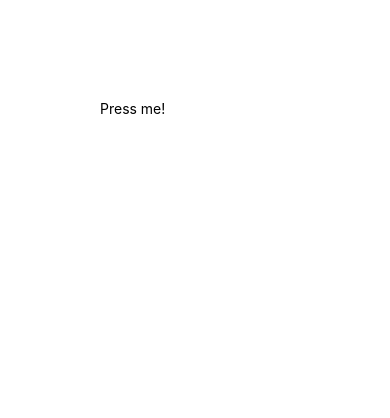
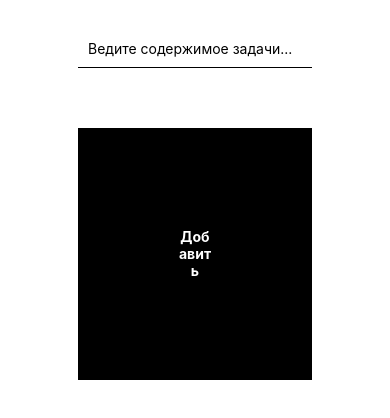
Before and after one commit to Kry1X/ToDo, a React Native app: screen / in a window 390 px wide. Shown: the top 418 px of the page. Built offline with nearby package versions, Linux system fonts and the light colour scheme.

Commit message:
test elemnts and work on form

```diff
--- a/App.js
+++ b/App.js
@@ -5,13 +5,22 @@ import Element from './components/ListElement';
 import FormCreate from './components/FormCreate';
 import Settings from './components/Settings';
 import Favorites from './components/Favorites';
-
+/*
+ToDo: Надо протестировать FormCreate, Header.
+      Оформелние инетрфейса
+*/
 export default function App() {
-  const [listOfItems, setListOfItems] = useState([]);  // {text:"", fav:t|f, key: Math.random().toString(36).substring(7)}
+  const [listOfItems, setListOfItems] = useState([
+    {text:"A", fav:true, key: Math.random().toString(36).substring(7)},
+    {text:"B", fav:true, key: Math.random().toString(36).substring(7)},
+    {text:"C", fav:false, key: Math.random().toString(36).substring(7)}
+  ]);  // {text:"", fav:t|f, key: Math.random().toString(36).substring(7)}
 
   const addItem = (data) => {
+    console.log(listOfItems)
     setListOfItems((list) => [
-      { text: data.text, fav: data.fav, key: Math.random().toString(36).substring(7) },
+      // { text: data.text, fav: data.fav, key: Math.random().toString(36).substring(7) },
+      { text: data.text, fav: false, key: Math.random().toString(36).substring(7) },
       ...list,
     ]);
   };
@@ -34,19 +43,9 @@ export default function App() {
 
   return (
     <View>
-      <Pressable
-        style={{ padding: 100 }}
-        onPress={() => {
-          addItem({ text: "TEST", fav: true});
-          console.log("Add=>", listOfItems);
-          changeItem("1", { text: "CHTEST", fav: false });
-          console.log("Cng=>", listOfItems);
-          deleteItem("1");
-          console.log("Del=>", listOfItems);
-        }}
-      >
-        <Text>Press me!</Text>
-      </Pressable>
+      <FormCreate addHandler={addItem} />
+      {/* <Settings /> */}
+      {/* <Favorites list={listOfItems} /> */}
     </View>
   );
 };
--- a/components/Favorites.js
+++ b/components/Favorites.js
@@ -1,4 +1,4 @@
-import { StyleSheet, View, FlatList } from "react-native-web"
+import { StyleSheet, View, FlatList, Text} from "react-native"
 import Element from "./ListElement"
 import { useState } from "react"
 
@@ -6,7 +6,7 @@ export default function Favorites({list}) {
 
     return (
         <View>
-            <FlatList data={list.filter((el) => (el.fav))} renderItem={({item}) => <Element data={item} />} />
+            <FlatList data={list.filter((el) => (el.fav))} renderItem={({item}) => (<Element data={item}/>)} />
         </View>
     )
 }
--- a/components/FormCreate.js
+++ b/components/FormCreate.js
@@ -1,13 +1,47 @@
-import { StyleSheet, View } from "react-native-web"
+import { useState } from 'react';
+import { StyleSheet, TextInput, Text, Pressable, View } from 'react-native';
+// import { RadioButton } from 'react-native-paper';
 
-export default function FormCreate() {
+//ToDO: Фикс поправить избранное, добавиь кнопку а не текст
+export default function Form({addHandler}) {
+    const [data, setValue] = useState({text: "", fav: false});
+
+    // data = "TEXT; 1";
+    // let m = data.split("; ")
+    // const k = {text: m[0], fav: m[1] === "0" ? false : true}
+    // console.log(k);
+    const onChange = (item) => {
+        let m = item.split("; ")
+        console.log(m[1])
+        setValue({text: m[0], fav: m[1] == "0" ? false : true})
+    };
+
     return (
         <View>
-
+            <TextInput style={styles.input} onChangeText={onChange} placeholder='Ведите содержимое задачи...'/>
+            <Pressable onPress={() => addHandler(data)} style={styles.but}>
+                <Text style={{fontWeight: 'bold', color: 'white', textAlign: 'center'}}>Добавить</Text>
+            </Pressable>
         </View>
-    )
+    );
 }
 
-const styles= StyleSheet.create({
-
-})
+const styles = StyleSheet.create({
+    input: {
+        borderBottomWidth: 1,
+        borderColor: 'black',
+        padding: 10,
+        marginVertical: 30,
+        marginHorizontal: '20%',
+        width: '60%'
+    },
+    but: {
+        borderBottomWidth: 1,
+        borderColor: 'black',
+        padding: 100,
+        marginVertical: 30,
+        marginHorizontal: '20%',
+        width: '60%',
+        backgroundColor: 'black'
+    }
+});
--- a/components/Settings.js
+++ b/components/Settings.js
@@ -1,8 +1,8 @@
-import { StyleSheet, View } from "react-native-web"
+import { StyleSheet, View, Text } from "react-native"
 export default function Settings() {
     return (
         <View>
-
+            <Text style={{textAlign: 'center', fontSize: 35, fontWeight: 'bold', paddingTop: 400}}>Settings</Text>
         </View>
     )
 }
--- a/package.json
+++ b/package.json
@@ -15,6 +15,7 @@
     "react": "18.2.0",
     "react-dom": "^18.2.0",
     "react-native": "0.74.3",
+    "react-native-paper": "^5.12.5",
     "react-native-web": "^0.19.12"
   },
   "devDependencies": {
```
Also changed, not shown: 1 other file (tests, documents, lock files or other folders).
